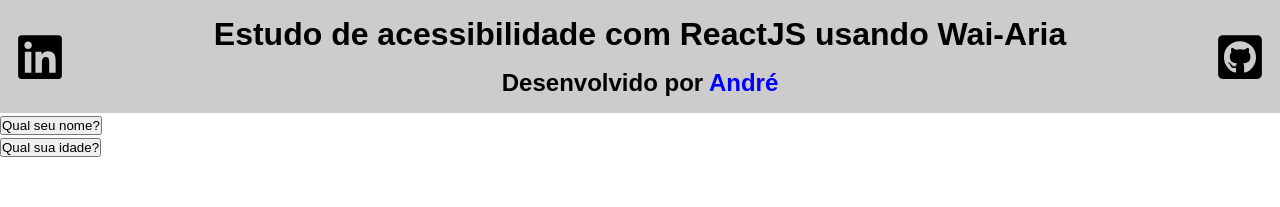
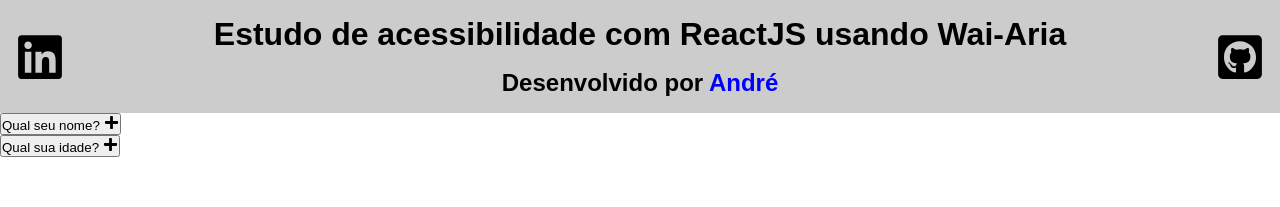
Before and after one commit to MunrraMT/estudo-react-acessibilidade, a React (Create React App) app: page / in a window 1280 px wide. Shown: the top 207 px of the page. Built offline with nearby package versions, Linux system fonts and the light colour scheme.

Commit message:
change span/icon for img/svg

```diff
--- a/src/components/accordion/accordion-item/index.js
+++ b/src/components/accordion/accordion-item/index.js
@@ -19,14 +19,20 @@ const AccordionItem = ({ quest, response, id }) => {
           type='button'
         >
           {quest}{' '}
-          {expanded ? (
-            <span>
-              <i className='fas fa-angle-right' />
-            </span>
+          {!expanded ? (
+            <img
+              width='15'
+              height='15'
+              src='/fontawesome/plus-solid.svg'
+              alt='simibolo de fechado'
+            />
           ) : (
-            <span>
-              <i className='fas fa-angle-right' />
-            </span>
+            <img
+              width='15'
+              height='15'
+              src='/fontawesome/minus-solid.svg'
+              alt='simibolo de aberto'
+            />
           )}
         </button>
       </h3>
```
